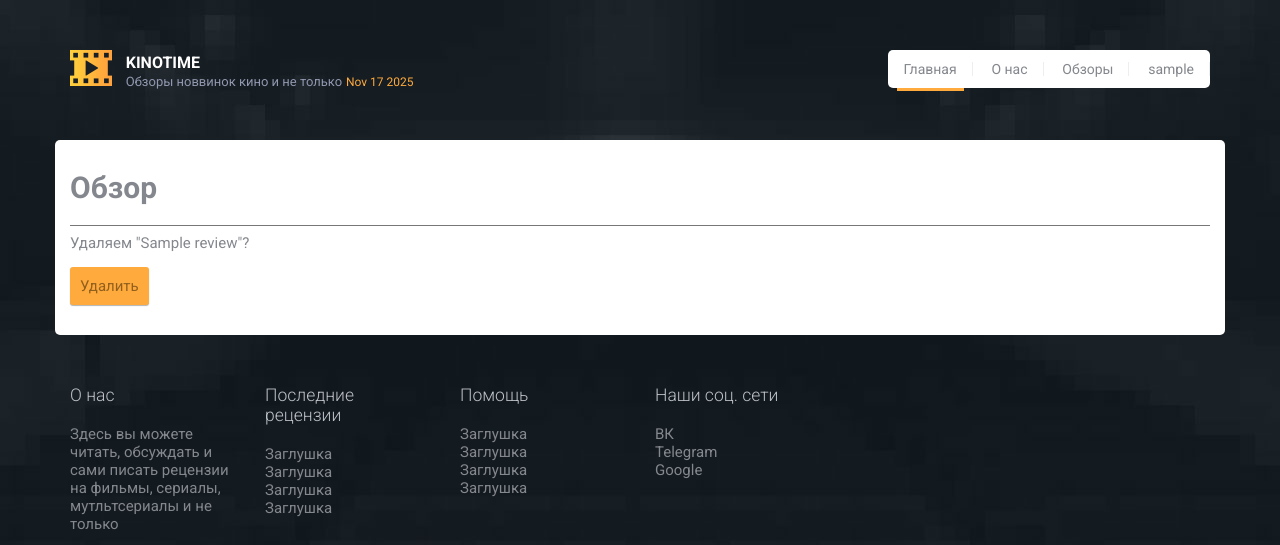
After one commit to Nozin/KinoTime, a Django app: page /delete_review/1 in a window 1280 px wide. The commit adds this page. Shown: the top 545 px of the page. Run offline with Django 4.2, Linux system fonts and the light colour scheme; a user stored in the database is signed in; tables that the repository leaves empty hold one stand-in row (values such as "Sample post"); parts of the project's set-up code (start-up, migrations or seed data) failed here and were passed over.

Commit message:
feature/fix(movie): add delete review feature and fix update_rating fn

```diff
--- a/KinoTime/settings.py
+++ b/KinoTime/settings.py
@@ -176,8 +176,8 @@ ACCOUNT_LOGIN_METHODS = {'email'}
 
 ACCOUNT_FORMS = {'signup': 'sign.forms.BasicSignupForm'}
 
-# if DEBUG:
-#     EMAIL_BACKEND = 'django.core.mail.backends.console.EmailBackend'
+if DEBUG:
+    EMAIL_BACKEND = 'django.core.mail.backends.console.EmailBackend'
 
 EMAIL_HOST = env('EMAIL_HOST')
 EMAIL_PORT = env.int('EMAIL_PORT')
--- a/movies/models.py
+++ b/movies/models.py
@@ -44,10 +44,15 @@ class Movie(models.Model):
     subscribers = models.ManyToManyField(User, through='MovieSubscriber', related_name='subscribed_movies')
     def update_rating(self):
         self.rating=Review.objects.filter(movie=self).aggregate(Sum('grade'))['grade__sum']/Review.objects.filter(movie=self).count()
-        self.save()
+        self.save(notify=False)
         return self.rating
     def get_absolute_url(self):
         return reverse('movie_list')
+    # for not send email when user .save manually
+    def save(self, *args, **kwargs):
+        # если передан флаг notify=False, сигнал не будет срабатывать
+        self._skip_notification = kwargs.pop('notify', False)
+        super().save(*args, **kwargs)
 
 
 class MovieSubscriber(models.Model):
--- a/movies/signals.py
+++ b/movies/signals.py
@@ -7,6 +7,8 @@ from django.conf import settings
 # send mail to managers when create or update movie
 @receiver(post_save, sender=Movie)
 def movie_add_notify(sender, instance, created, **kwargs):
+    if getattr(instance, '_skip_notification', False):
+        return  # игнорируем это сохранение
     if created:
         subject=f'Добавление фильма {instance.name}'
     else:
--- a/movies/urls.py
+++ b/movies/urls.py
@@ -1,6 +1,6 @@
 from django.urls import path
 from .views import (MovieList, MovieDetail, ReviewList, MovieCreate, MovieUpdate, MovieDelete, movie_subscribe,
-                    movie_unsubscribe, ReviewCreate)
+                    movie_unsubscribe, ReviewCreate, ReviewDelete)
 
 
 urlpatterns = [
@@ -13,5 +13,6 @@ urlpatterns = [
     path('movie_subscribe/<int:pk>', movie_subscribe, name='movie_subscribe'),
     path('movie_unsubscribe/<int:pk>', movie_unsubscribe, name='movie_unsubscribe'),
     path('create_review/<int:pk>', ReviewCreate.as_view(), name='create_review'),
+    path('delete_review/<int:pk>', ReviewDelete.as_view(), name='delete_review'),
 
 ]
--- a/movies/views.py
+++ b/movies/views.py
@@ -7,6 +7,8 @@ from django.shortcuts import HttpResponseRedirect
 from django.shortcuts import redirect, get_object_or_404
 from django.urls import reverse_lazy, reverse
 from django.contrib.auth.mixins import PermissionRequiredMixin, LoginRequiredMixin
+from django.core.exceptions import PermissionDenied
+from django.db import transaction
 
 class MovieList(ListView):
     model = Movie
@@ -108,9 +110,43 @@ class ReviewCreate(PermissionRequiredMixin, CreateView):
     form_class = ReviewForm
     template_name = 'review_create.html'
     def form_valid(self, form):
-        review = form.save(commit=False)
-        review.author = Author.objects.get(user=self.request.user)
-        review.movie = Movie.objects.get(pk=self.kwargs['pk'])
+        with transaction.atomic():# safe transaction (if something gone wrong, it will be canceled)
+            review = form.save(commit=False)
+            review.author = Author.objects.get(user=self.request.user)
+            review.movie = Movie.objects.get(pk=self.kwargs['pk'])
+            review.save()
+
+            review.movie.update_rating()
+
         return super().form_valid(form)
     def get_success_url(self):
         return reverse_lazy('movie_detail', kwargs={'pk': self.kwargs['pk']})
+
+
+class ReviewDelete(PermissionRequiredMixin, DeleteView):
+    permission_required = (
+        'movies.view_review',
+        'movies.delete_review',
+    )
+    raise_exception = True
+    model = Review
+    template_name = 'review_delete.html'
+    context_object_name = 'review'
+
+    def post(self, request, *args, **kwargs):
+        review = self.get_object()
+        movie = review.movie
+        with transaction.atomic(): # safe operation with bd
+            response = super().post(request, *args, **kwargs)  # это вызовет delete
+            movie.update_rating()
+        return response
+
+    def get_object(self, queryset=None):
+        review = super().get_object(queryset)
+        if review.author != Author.objects.get(user=self.request.user):
+            raise PermissionDenied
+        return review
+    def get_success_url(self):
+        review = self.get_object() #onject for get movie pk
+        movie_pk = review.movie.pk  #get movie pk
+        return reverse_lazy('movie_detail', kwargs={'pk': movie_pk})
--- a/static/style.css
+++ b/static/style.css
@@ -758,6 +758,22 @@ ul.arrow {
 .comment-form-container button:hover {
     background-color: #45a049;
 }
+
+.delete-button {
+    align-self: flex-end;
+    padding: 8px 15px;
+    background-color: #e74c3c; /* красный */
+    color: white;
+    border: none;
+    border-radius: 8px;
+    cursor: pointer;
+    transition: background-color 0.2s;
+}
+
+.delete-button:hover {
+    background-color: #c0392b; /* темнее при наведении */
+}
+
 
 
 .container {
--- /dev/null
+++ b/templates/review_delete.html
@@ -0,0 +1,12 @@
+{% extends 'default/default_page.html' %}
+{% block title %}
+{% endblock title %}
+{% block content %}
+<h1>Обзор</h1>
+<hr>
+<form action="" method="post">
+    {% csrf_token %}
+    <p>Удаляем "{{ review.title }}"?</p>
+    <input type="submit" value="Удалить" />
+</form>
+{% endblock content %}
```
Also changed, not shown: templates/movie.html (+15 -6 lines).
